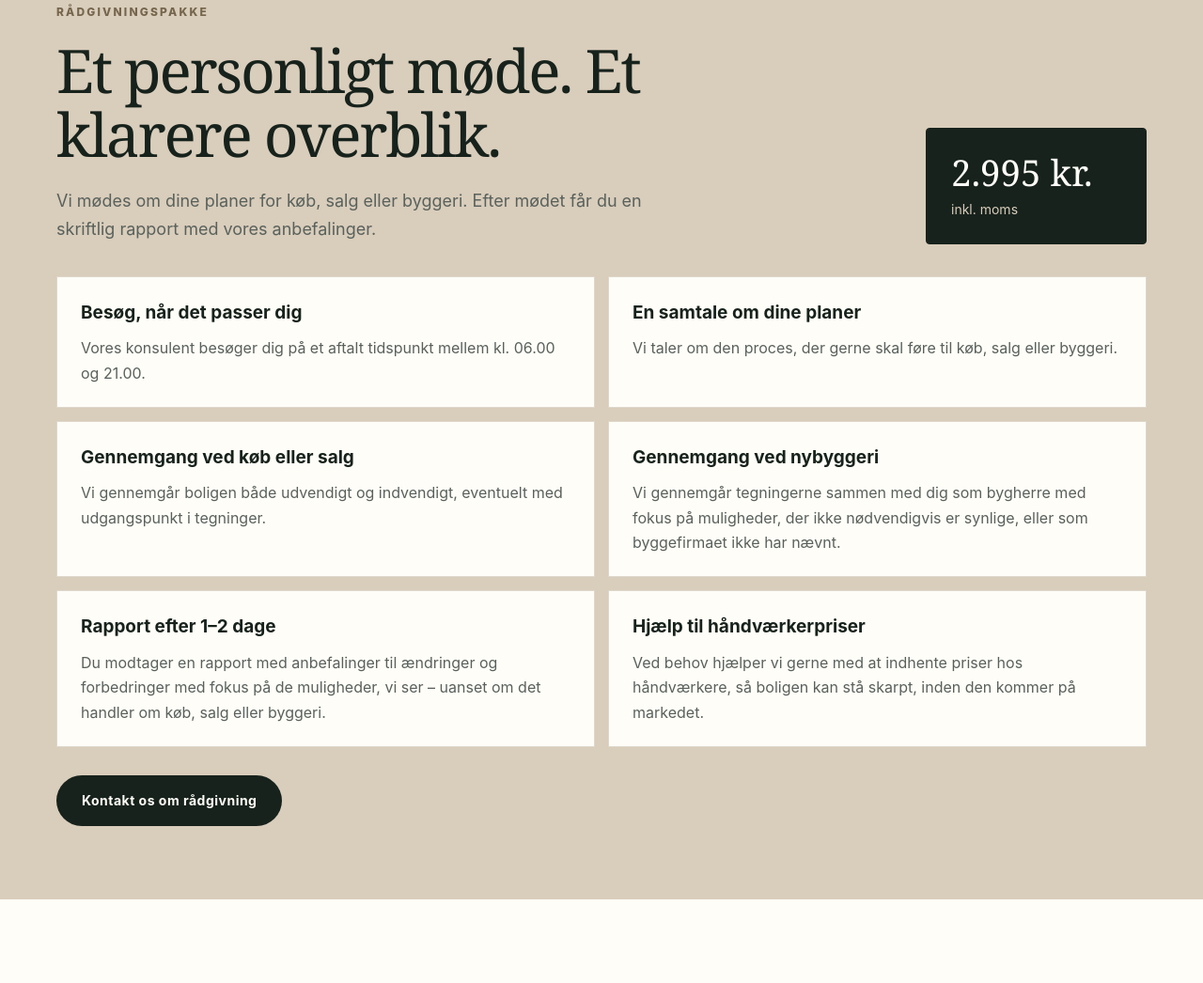
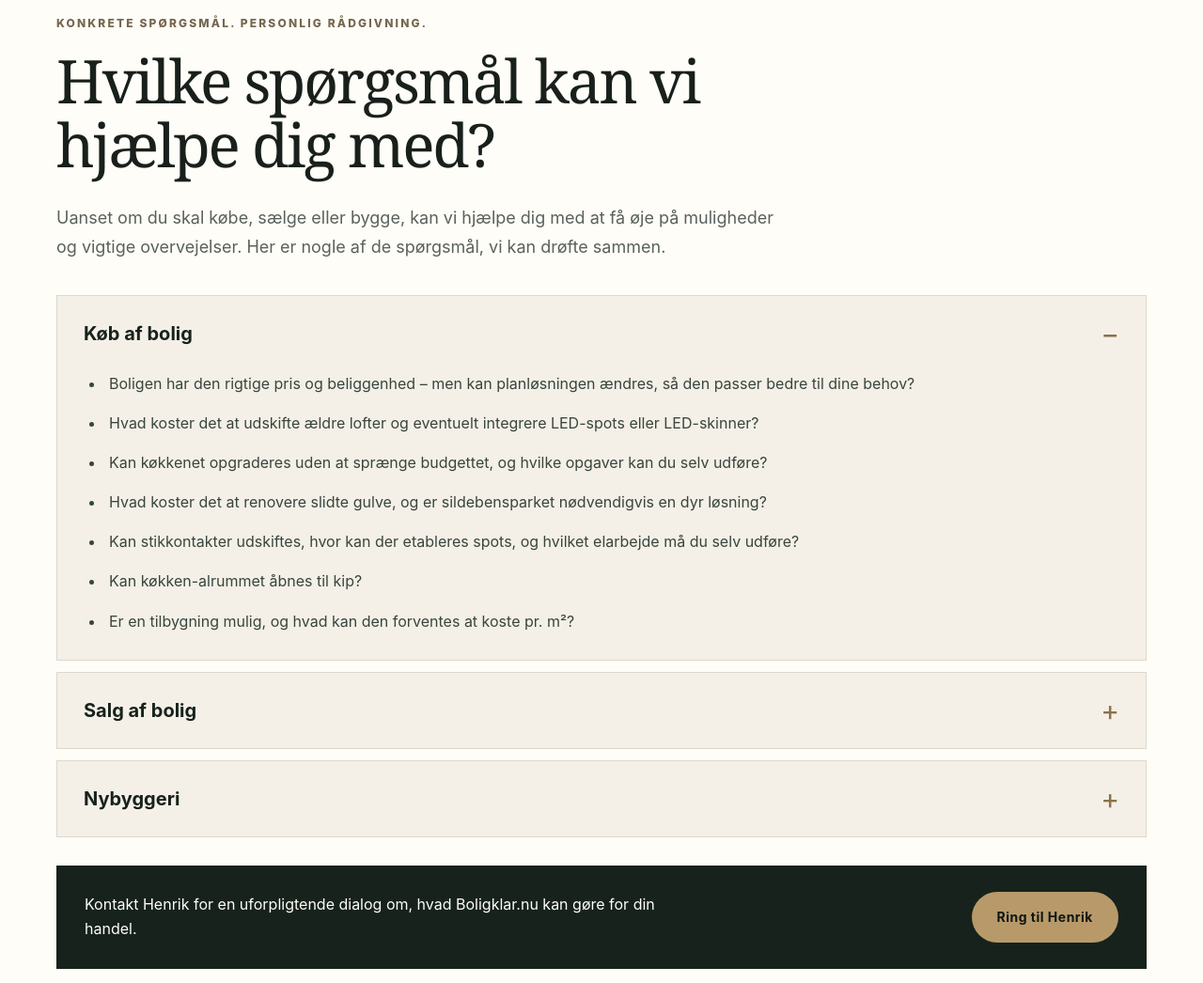
Before and after one commit to MartinLundHansen/Boligklar.nu, a plain HTML site: page index.html in a window 1280 px wide. Shown: the part 2546-3592 px from the top of the page at 94% size. Drawn offline with Linux system fonts and the light colour scheme.

Commit message:
Add FAQ section for property inquiries
Added a new section for questions related to buying, selling, and building properties, including an accordion for FAQs.

```diff
--- a/index.html
+++ b/index.html
@@ -38,6 +38,33 @@
       .bk-package-heading { display: block; }
       .bk-price { margin-top: 24px; max-width: 310px; }
       .bk-service { padding: 24px; }
+    }
+
+    /* Spørgsmål ved køb, salg og byggeri */
+    .bk-questions { padding: 90px 0; background: #fffdf8; }
+    .bk-questions-head { max-width: 780px; margin-bottom: 35px; }
+    .bk-questions-head .section-label { margin-bottom: 18px; }
+    .bk-questions-head p:last-child { color: #59615c; font-size: 18px; line-height: 1.7; }
+    .bk-accordion { display: grid; gap: 12px; }
+    .bk-accordion details { background: #f4f0e7; border: 1px solid #ded7ca; }
+    .bk-accordion summary { cursor: pointer; list-style: none; padding: 24px 28px; display: flex; justify-content: space-between; align-items: center; gap: 16px; font-weight: 700; font-size: 20px; color: #17221c; }
+    .bk-accordion summary::-webkit-details-marker { display: none; }
+    .bk-accordion summary::after { content: "+"; color: #8b714b; font-size: 30px; font-weight: 400; line-height: 1; }
+    .bk-accordion details[open] summary::after { content: "−"; }
+    .bk-accordion summary:focus-visible { outline: 3px solid #b89a6a; outline-offset: 3px; }
+    .bk-question-content { padding: 0 28px 27px; }
+    .bk-question-content ul { padding-left: 23px; display: grid; gap: 15px; }
+    .bk-question-content li { padding-left: 4px; color: #38453d; line-height: 1.7; }
+    .bk-questions-cta { margin-top: 30px; padding: 28px 30px; background: #17221c; color: #fffdf8; display: flex; align-items: center; justify-content: space-between; gap: 24px; }
+    .bk-questions-cta p { max-width: 660px; }
+    .bk-questions-cta .button { flex-shrink: 0; }
+    @media (max-width: 760px) {
+      .bk-questions { padding: 52px 0; }
+      .bk-questions-head p:last-child { font-size: 16px; }
+      .bk-accordion summary { padding: 20px; font-size: 18px; }
+      .bk-question-content { padding: 0 20px 22px; }
+      .bk-questions-cta { flex-direction: column; align-items: stretch; padding: 24px; }
+      .bk-questions-cta .button { text-align: center; }
     }
   </style>
 </head>
@@ -102,6 +129,62 @@
       </div>
     </section>
 
+    <section class="bk-questions" id="spoergsmaal" aria-labelledby="bk-questions-title">
+      <div class="container">
+        <div class="bk-questions-head">
+          <p class="section-label">Konkrete spørgsmål. Personlig rådgivning.</p>
+          <h2 id="bk-questions-title">Hvilke spørgsmål kan vi hjælpe dig med?</h2>
+          <p>Uanset om du skal købe, sælge eller bygge, kan vi hjælpe dig med at få øje på muligheder og vigtige overvejelser. Her er nogle af de spørgsmål, vi kan drøfte sammen.</p>
+        </div>
+        <div class="bk-accordion">
+          <details open>
+            <summary>Køb af bolig</summary>
+            <div class="bk-question-content">
+              <ul>
+                <li>Boligen har den rigtige pris og beliggenhed – men kan planløsningen ændres, så den passer bedre til dine behov?</li>
+                <li>Hvad koster det at udskifte ældre lofter og eventuelt integrere LED-spots eller LED-skinner?</li>
+                <li>Kan køkkenet opgraderes uden at sprænge budgettet, og hvilke opgaver kan du selv udføre?</li>
+                <li>Hvad koster det at renovere slidte gulve, og er sildebensparket nødvendigvis en dyr løsning?</li>
+                <li>Kan stikkontakter udskiftes, hvor kan der etableres spots, og hvilket elarbejde må du selv udføre?</li>
+                <li>Kan køkken-alrummet åbnes til kip?</li>
+                <li>Er en tilbygning mulig, og hvad kan den forventes at koste pr. m²?</li>
+              </ul>
+            </div>
+          </details>
+          <details>
+            <summary>Salg af bolig</summary>
+            <div class="bk-question-content">
+              <ul>
+                <li>Hvor meget bør du rydde op eller fjerne inden fotografering og fremvisning?</li>
+                <li>Hvilke fejl og mangler i tilstandsrapporten og elinstallationsrapporten kan det betale sig at udbedre inden salget?</li>
+                <li>Bør gulvene lakeres, eller skal væggene males inden salget?</li>
+                <li>Bør du indhente vurderinger fra flere ejendomsmæglere, og er den højeste vurdering altid den bedste?</li>
+                <li>Hvilken betydning har overtagelsesdatoen for et salg?</li>
+              </ul>
+            </div>
+          </details>
+          <details>
+            <summary>Nybyggeri</summary>
+            <div class="bk-question-content">
+              <ul>
+                <li>Er det Wi-Fi, der følger med huset, tilstrækkeligt, og kan ekstra adgangspunkter skjules?</li>
+                <li>Hvor bør ventilationsanlægget placeres?</li>
+                <li>Er træstolper i hulmuren en hensigtsmæssig løsning?</li>
+                <li>Er kritiske samlinger tilstrækkeligt forstærket, eksempelvis ved konstruktioner med loft til kip?</li>
+                <li>Hvilken størrelse køkkenvask passer bedst til dine behov?</li>
+                <li>Kan en opvaskemaskine installeres andre steder end i et standardmodul på 60 cm?</li>
+                <li>Bør du vælge døre med ekstra lydisolering eller lydisolerende glas i vinduerne?</li>
+              </ul>
+            </div>
+          </details>
+        </div>
+        <div class="bk-questions-cta">
+          <p>Kontakt Henrik for en uforpligtende dialog om, hvad Boligklar.nu kan gøre for din handel.</p>
+          <a class="button button-primary" href="tel:+4593966962">Ring til Henrik</a>
+        </div>
+      </div>
+    </section>
+
     <section class="bk-package" id="raadgivning" aria-labelledby="bk-package-title">
       <div class="container">
         <div class="bk-package-heading">
```
